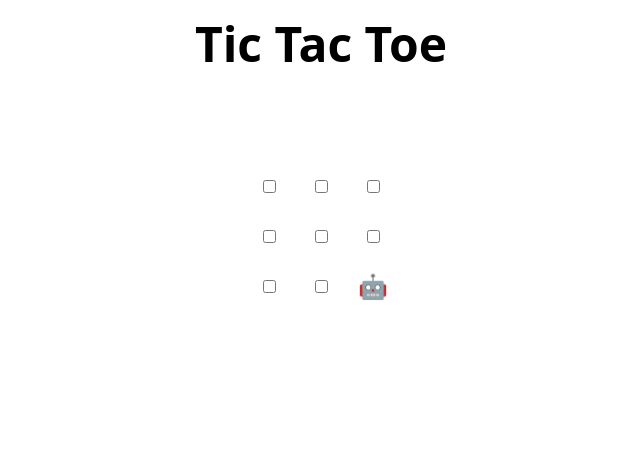
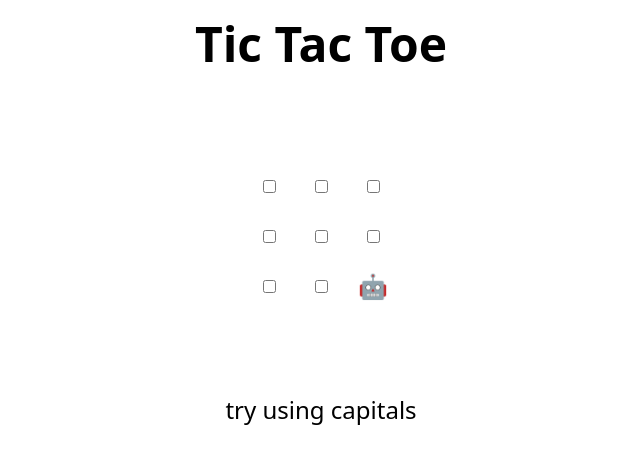
Before and after one commit to DOH-EKR1303/skills-review-pull-requests, a plain HTML site: page index.html in a window 1280 px wide. Shown: the whole page, without its empty margins (319-959 px from the left). Drawn offline with Linux system fonts and the light colour scheme.

Commit message:
Update index.html

```diff
--- a/index.html
+++ b/index.html
@@ -48,7 +48,7 @@
 </table>
 
 <h2 hidden>Game over, refresh to play again 🧑‍💻 🤖!</h2>
-
+try using capitals
 <script>
   // Initialization
   const boxes = Array.from(document.querySelectorAll("td"));
```
